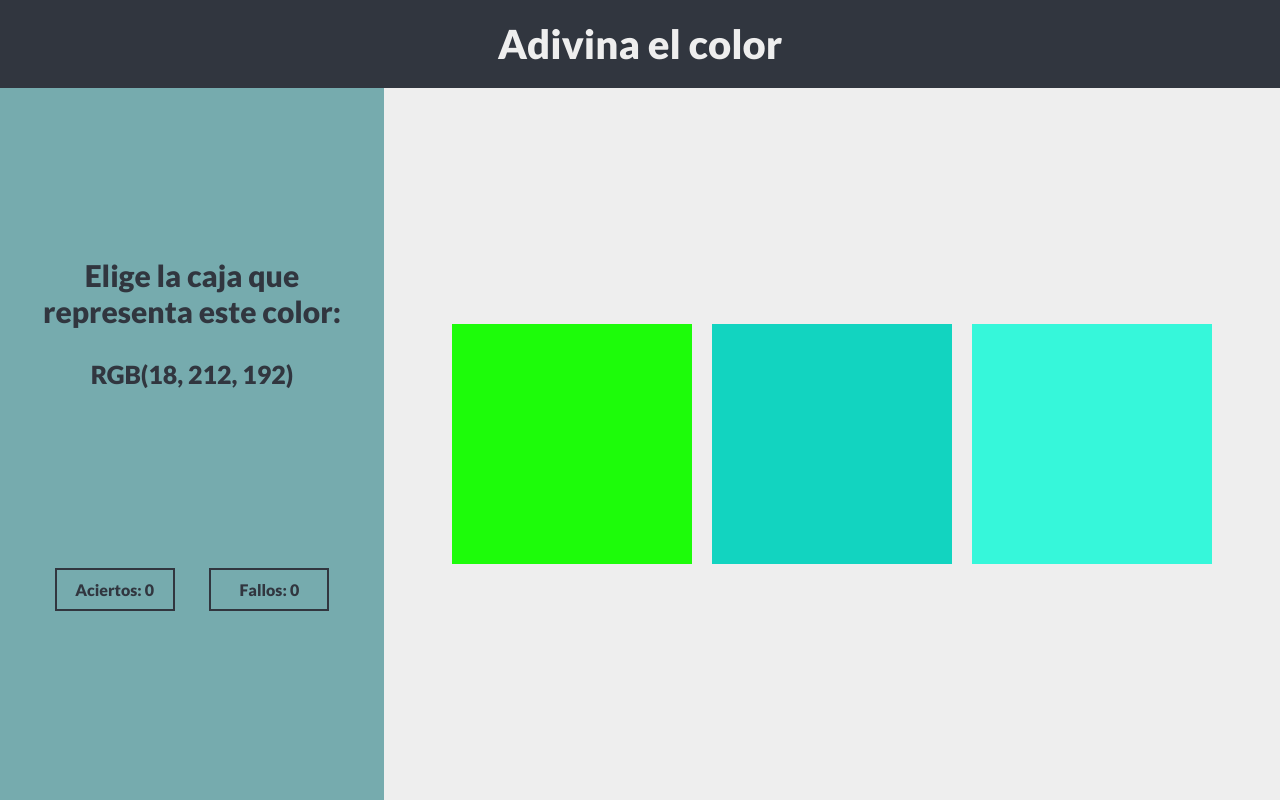
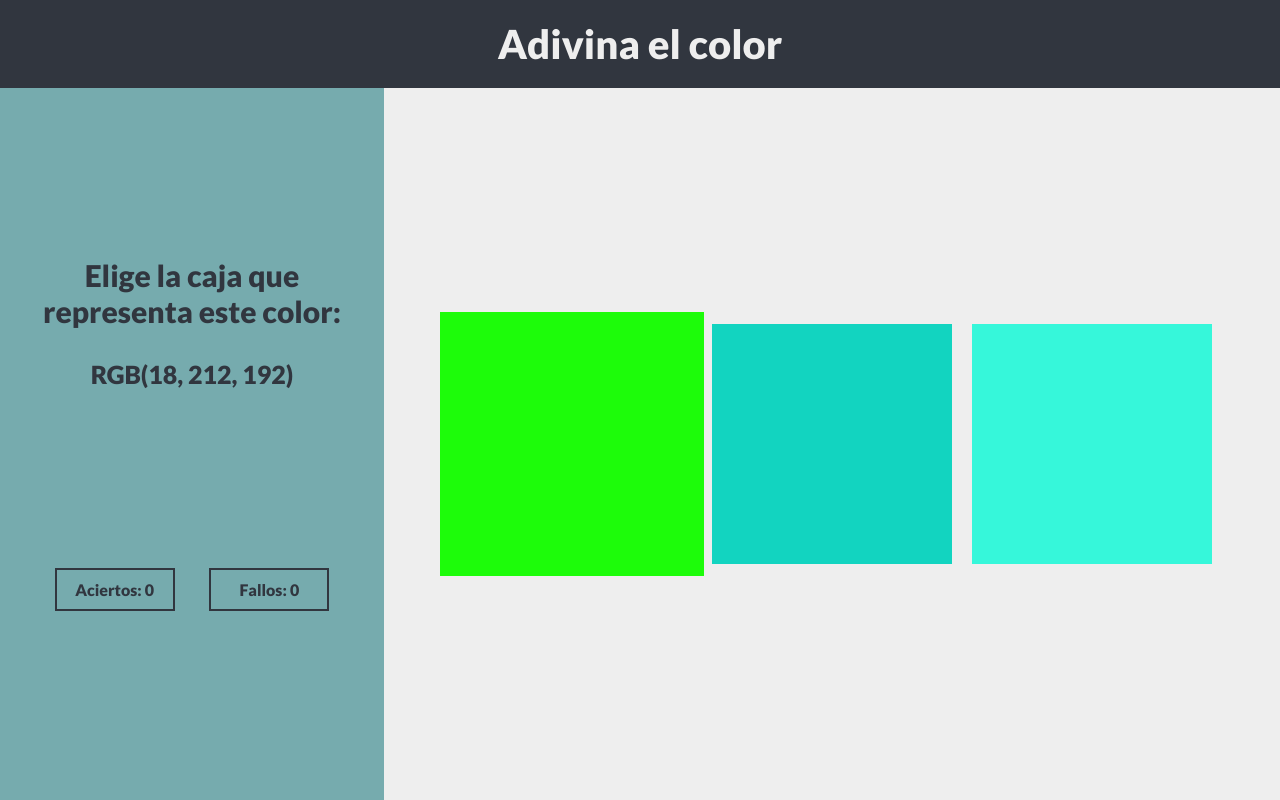
Before and after one commit to dotword/adivina-color, a plain HTML site: page index.html in a window 1280 px wide. In both pictures the pointer is over the element 572 px from the left and 444 px from the top of the page. Drawn offline with Linux system fonts and the light colour scheme.

Commit message:
he puesto un hover

```diff
--- a/style.css
+++ b/style.css
@@ -100,6 +100,10 @@ section.colors-options {
   cursor: pointer;
 }
 
+.square:hover {
+  transform: scale(1.10);
+}
+
 #play-again {
   border: 2px solid var(--dark-grey);
   font-weight: 900;
```
